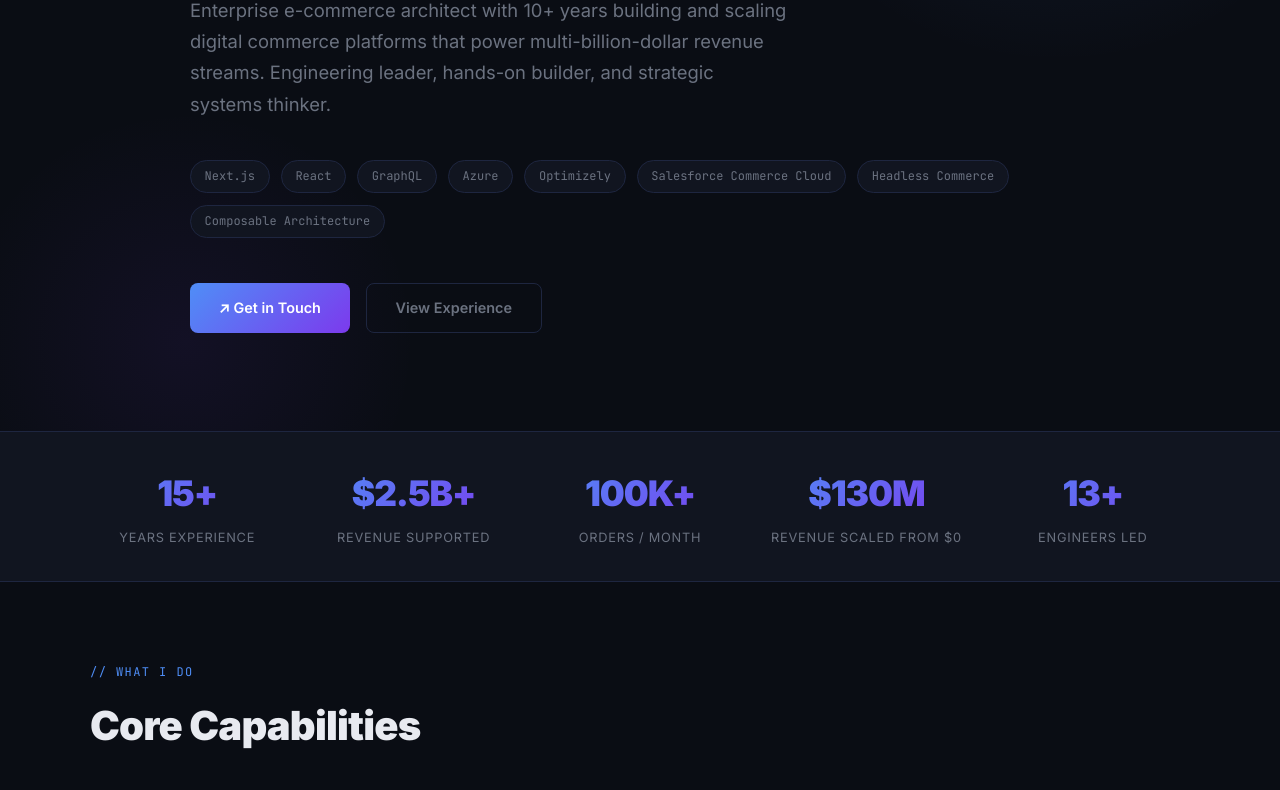
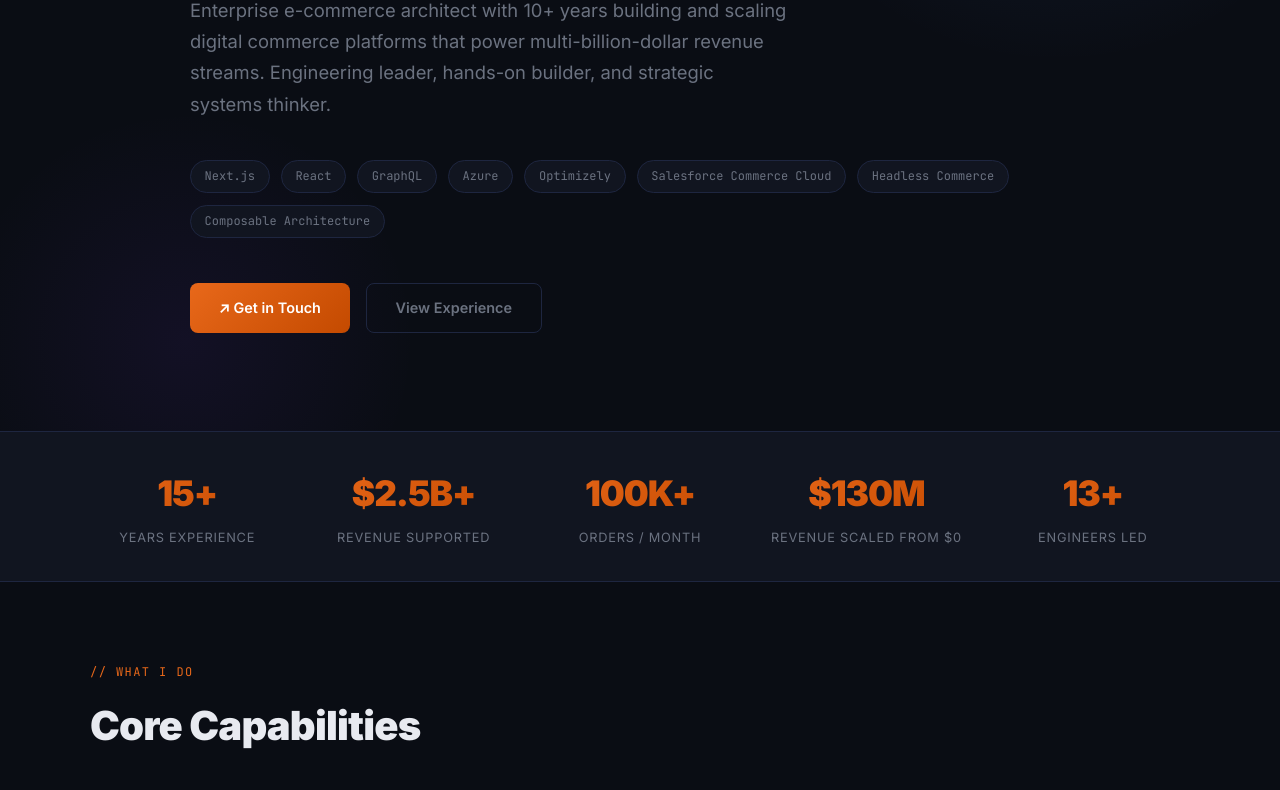
Before and after one commit to bigguyowens/bigguyowens.github.io, a plain HTML site: page index.html in a window 1280 px wide. Shown: the part 369-1159 px from the top of the page. Drawn offline with Linux system fonts and the light colour scheme.

Commit message:
Changed based highlight color

```diff
--- a/index.html
+++ b/index.html
@@ -8,10 +8,15 @@
   <style>
     *, *::before, *::after { box-sizing: border-box; margin: 0; padding: 0; }
     :root {
-      --bg: #0a0d14; --surface: #111520; --border: #1e2640;
-      --accent: #4f8ef7; --accent2: #7c3aed;
-      --accent-glow: rgba(79,142,247,0.15);
-      --text: #e8eaf0; --muted: #6b7280; --tag-bg: #1a2035;
+      --bg: #0a0d14;
+      --surface: #111520;
+      --border: #1e2640;
+      --accent: #e8681a;
+      --accent2: #c44a00;
+      --accent-glow: rgba(232,104,26,0.15);
+      --text: #e8eaf0;
+      --muted: #6b7280;
+      --tag-bg: #1a2035;
     }
     html { scroll-behavior: smooth; }
     body { font-family: 'Inter', sans-serif; background: var(--bg); color: var(--text); line-height: 1.7; overflow-x: hidden; }
```
